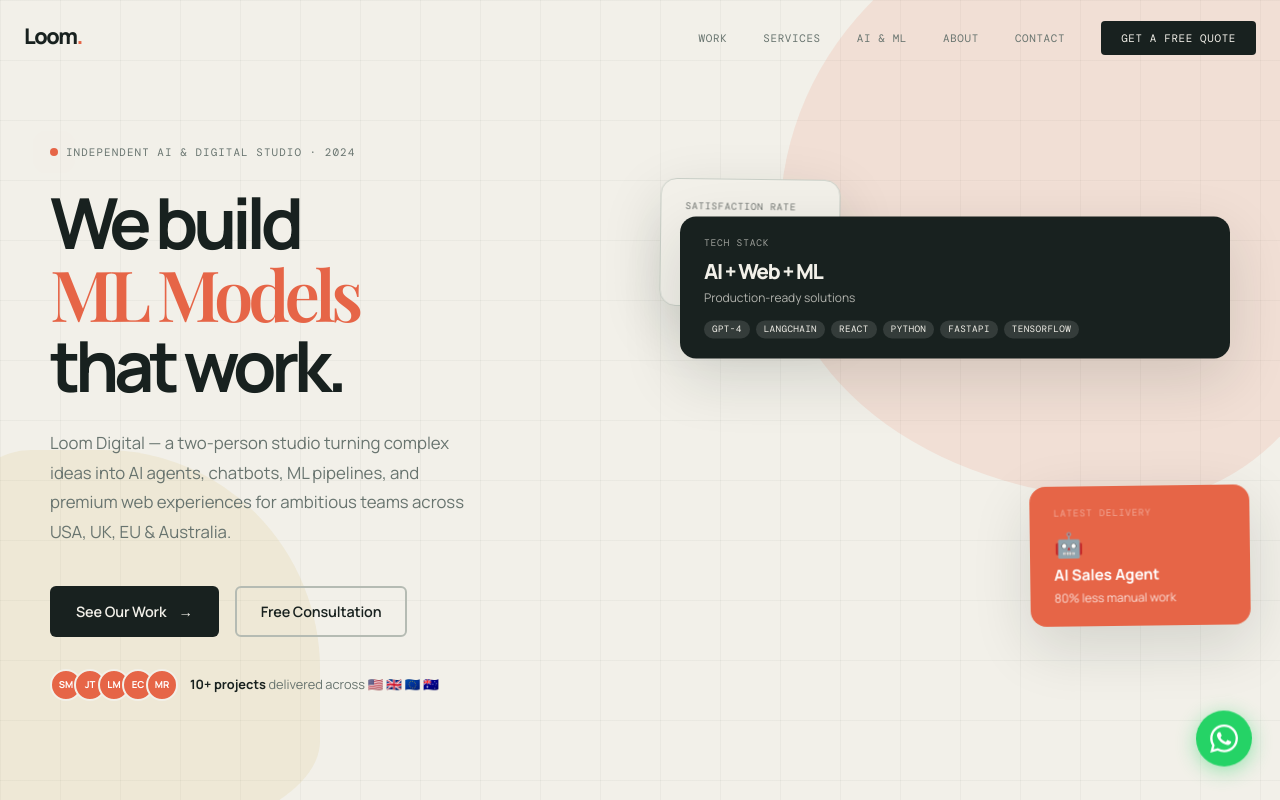
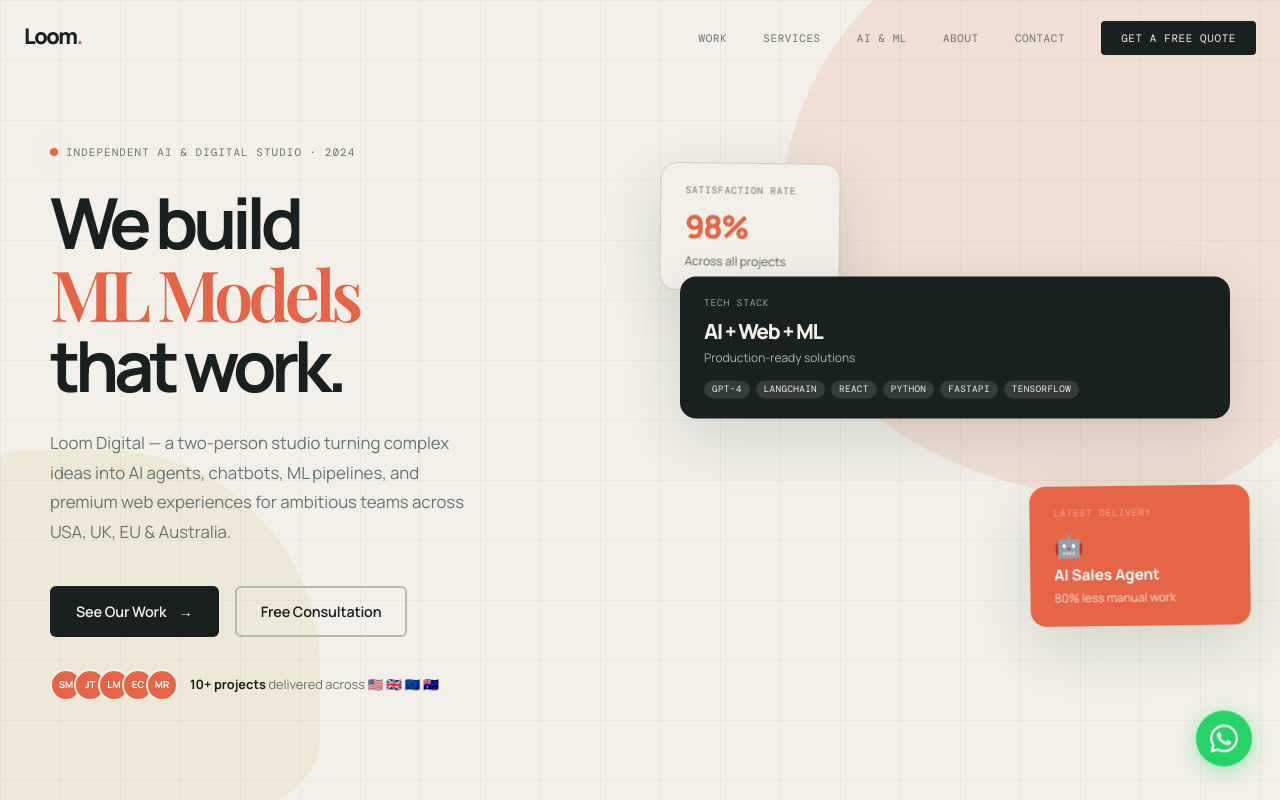
Before and after one commit to Rehnoor-Aulakh/portfolio-website, a Next.js app: page / in a window 1280 px wide. Shown: the top 800 px of the page. Built offline with nearby package versions, Linux system fonts and the light colour scheme; a web font is replaced by a local one.

Commit message:
Update index.css

```diff
--- a/src/index.css
+++ b/src/index.css
@@ -499,8 +499,9 @@ h1.hero__title {
   background: var(--ink);
   color: var(--cream);
   width: 100%;
-  top: 30px;
+  top: 90px;
   left: 0;
+  z-index: 2;
   animation: float-slow 6s ease-in-out infinite;
 }
 .hero__card--ai {
@@ -509,6 +510,7 @@ h1.hero__title {
   width: 220px;
   bottom: 20px;
   right: -20px;
+  z-index: 3;
   animation: float 5s ease-in-out infinite;
   animation-delay: -2s;
 }
@@ -516,8 +518,9 @@ h1.hero__title {
   background: var(--cream);
   border: 1px solid var(--border);
   width: 180px;
-  top: 0;
+  top: -16px;
   left: -20px;
+  z-index: 1;
   animation: float 7s ease-in-out infinite;
   animation-delay: -3s;
 }
```
